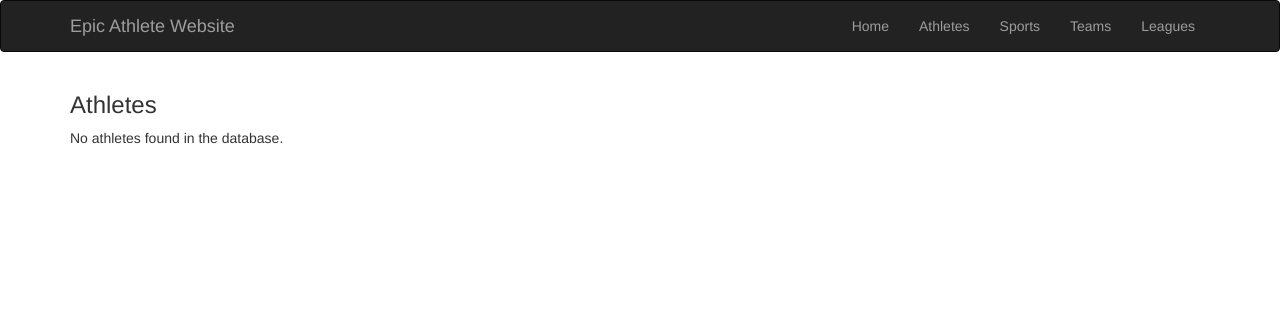
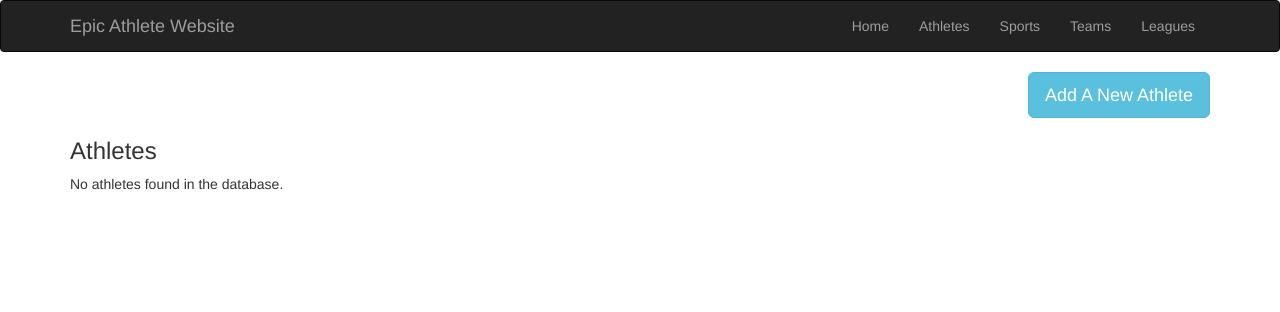
Before and after one commit to shermanng10/superathletebuilder, a Django app: page /athletes/ in a window 1280 px wide. Shown: the top 312 px of the page. Run offline with Django 3.2, Linux system fonts and the light colour scheme; data that the repository does not hold is empty; parts of the project's set-up code (start-up, migrations or seed data) failed here and were passed over; some libraries are stand-ins or nearby versions.

Commit message:
Working add new modal

```diff
--- a/athletes/app_urls/athlete_urls.py
+++ b/athletes/app_urls/athlete_urls.py
@@ -5,5 +5,5 @@ from .. import views
 urlpatterns = [
 	url(r'^$', views.AthleteIndexView.as_view(), name='index'),
 	url(r'^(?P<pk>[0-9]+)/$', views.AthleteDetailView.as_view(), name='detail'),
-	url(r'^new/$', views.new_athlete, name='new_athlete'),
+	url(r'^new/$', views.NewAthleteView.as_view(), name='new_athlete'),
 ]
--- a/athletes/static/athletes/css/style.css
+++ b/athletes/static/athletes/css/style.css
@@ -22,3 +22,8 @@ div.imgmargin {
 	display: inline-block;
 	color: red;
 }
+
+.btn-wrapper {
+	margin-bottom: 20px;
+	text-align: right;
+}
--- a/athletes/templates/athletes/index.html
+++ b/athletes/templates/athletes/index.html
@@ -2,7 +2,14 @@
 
 {% block title %}The Athletes{% endblock %}
 
+{% block extra_js%}
+  <script src="http://malsup.github.com/jquery.form.js"></script>
+{% endblock %}
+
 {% block content %}
+<div class='btn-wrapper'>
+  <a class="btn btn-info btn-lg top-btn" data-toggle="modal" href="/athletes/new" data-target="#newAthlete" title="new athlete" data-tooltip>Add A New Athlete</a>
+</div>
 
 {% if athlete_list %}
   <div class="list-group">
@@ -50,5 +57,10 @@
     <h3>Athletes</h3>
     <p>No athletes found in the database.</p>
 {% endif %}
-
+<div class="modal fade" id="newAthlete" tabindex="-1" role="dialog" aria-labelledby="myModalLabel" aria-hidden="true">
+  <div class="modal-dialog modal-lg">
+    <div class="modal-content">
+    </div>
+  </div>
+</div>
 {% endblock %}
--- a/athletes/views.py
+++ b/athletes/views.py
@@ -1,39 +1,36 @@
 from django.shortcuts import HttpResponse
 from django.shortcuts import render
 from django.http import HttpResponseRedirect
+from django.views.generic.edit import CreateView
 from django.views import generic
 from .models import Athlete, League, Sport, Team
 from app_forms.athlete_forms import AthleteForm
 from app_forms.team_forms import TeamForm
 from app_forms.league_forms import LeagueForm
 from app_forms.sport_forms import SportForm
-
+from django.template.loader import render_to_string
 
 def home(request):
 	return render(request, 'home.html')
 
+class NewAthleteView(CreateView):
+	model = Athlete
+	form_class = AthleteForm
+	template_name = 'athletes/new.html'
 
-def new_athlete(request):
-	if request.method == 'POST':
-		form = AthleteForm(request.POST)
-		if form.is_valid():
-			athlete = form.save(commit=False)
-			athlete.first_name = form.cleaned_data['first_name']
-			athlete.last_name = form.cleaned_data['last_name']
-			athlete.age = form.cleaned_data['age']
-			athlete.gender = form.cleaned_data['gender']
-			athlete.website = form.cleaned_data['website']
-			athlete.sport = form.cleaned_data['sport']
-			athlete.league = form.cleaned_data['league']
-			athlete.team = form.cleaned_data['team']
-			athlete.save()
-
-			return HttpResponseRedirect('/athletes/')
-	else:
-		form = AthleteForm()
-
-	return render(request, 'athletes/new.html', {'form': form})
-
+	def form_valid(self, form):
+		form.save()
+		athlete = form.save(commit=False)
+		athlete.first_name = form.cleaned_data['first_name']
+		athlete.last_name = form.cleaned_data['last_name']
+		athlete.age = form.cleaned_data['age']
+		athlete.gender = form.cleaned_data['gender']
+		athlete.website = form.cleaned_data['website']
+		athlete.sport = form.cleaned_data['sport']
+		athlete.league = form.cleaned_data['league']
+		athlete.team = form.cleaned_data['team']
+		athlete.save()
+		return HttpResponseRedirect('/athletes/')
 
 class AthleteIndexView(generic.ListView):
 	model = Athlete
```
Also changed, not shown: athletes/templates/athletes/new.html (+33 -6 lines), 3 other files.
